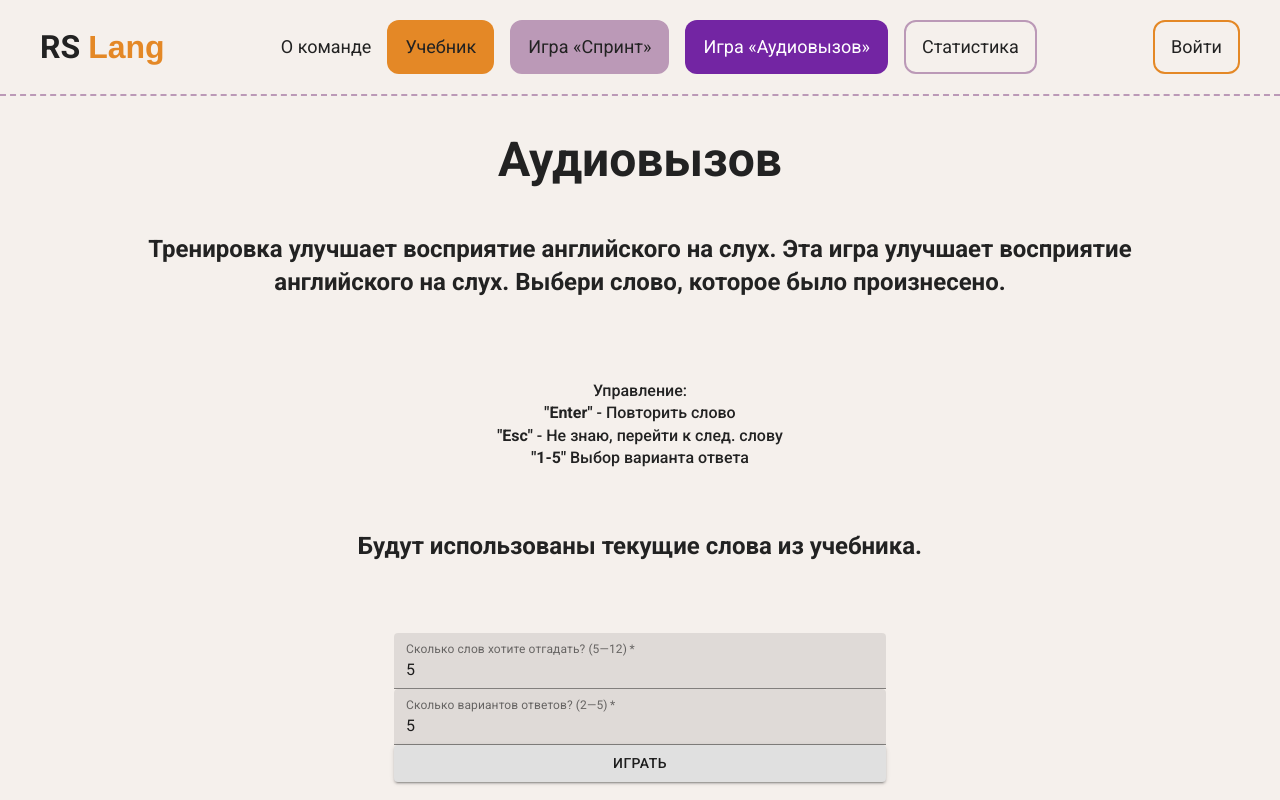
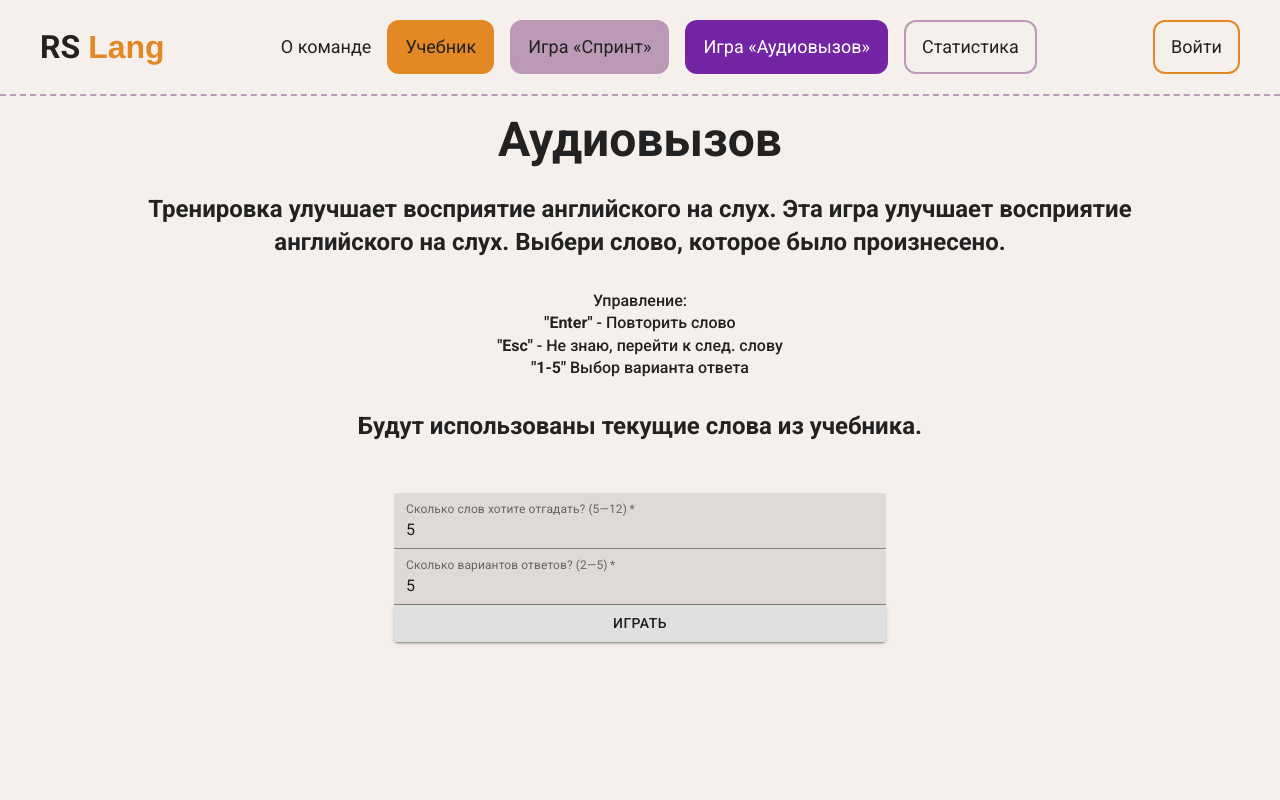
Before and after one commit to SergRudovich/rslang, a React (Create React App) app: page /audiocall in a window 1280 px wide. Shown: the top 800 px of the page. Built offline with nearby package versions, Linux system fonts and the light colour scheme; a web font is replaced by a local one.

Commit message:
fix: some style margin bugs

```diff
--- a/src/components/AudioCallGame/components/Answer/AnswerView.css
+++ b/src/components/AudioCallGame/components/Answer/AnswerView.css
@@ -7,12 +7,11 @@
   text-align: center;
   border-radius: 20px;
   cursor: pointer;
-
 }
 
 .item:hover {
-    background-color: #00000033;
-  }
+  background-color: #00000033;
+}
 
 .disable {
   color: #00000033;
--- a/src/components/AudioCallGame/components/FinishGameItem/FinishGameItemView.js
+++ b/src/components/AudioCallGame/components/FinishGameItem/FinishGameItemView.js
@@ -9,8 +9,8 @@ const FinishGameItemView = ({ word }) => {
   const audioElement = new Audio(getFilePath(word.audio));
   return (
     <div className='containerB'>
-      <IconButton aria-label="audio" onClick = {() => audioElement.play()}>
-        <VolumeUpRounded fontSize="large"/>
+      <IconButton aria-label="audio" onClick={() => audioElement.play()}>
+        <VolumeUpRounded fontSize="large" />
       </IconButton>
       <p className='text'>{word.word}</p>
     </div>
--- a/src/components/AudioCallGame/components/FinishGamePage/FinishGamePageView.js
+++ b/src/components/AudioCallGame/components/FinishGamePage/FinishGamePageView.js
@@ -6,9 +6,34 @@ import { text } from '../../../../data/const';
 
 import './FinishGamePageView.css';
 import FinishGameItem from '../FinishGameItem';
+import { useDispatch, useSelector } from "react-redux";
+import { createUserWord } from '../../../../services/wordsService';
+import { gameName } from '../../../../data/const';
 
 const FinishGamePageView = ({ errorAnswerArray, rightAnswerArray, handleClickNewGame }) => {
-  const generateItemsWords = (array) => (
+
+  const user = useSelector(state => state.user);
+  const dispatch = useDispatch();
+
+  const generateItemsWords = (array) => {
+    if (user) {
+      for (let word of errorAnswerArray) {
+        const userWord = {
+          game: gameName.audiocall,
+          yes: 1,
+        };
+        dispatch(createUserWord(user.userId, word.id, userWord, user.token));
+      }
+      for (let word of rightAnswerArray) {
+        const userWord = {
+          game: gameName.audiocall,
+          no: 1,
+        };
+        dispatch(createUserWord(user.userId, word.id, userWord, user.token));
+      }
+    }
+
+    return (
       array.length !== 0 && array.map((word) => (
         <FinishGameItem
           key={word.id}
@@ -16,20 +41,21 @@ const FinishGamePageView = ({ errorAnswerArray, rightAnswerArray, handleClickNew
         />
       ))
     );
+  }
 
   return (
     <>
       <div className='containerC'>
         <div>
           <h2 className='title'>
-            { text.ru.answersCorrect }
+            {text.ru.answersCorrect}
             <span className='right'>{rightAnswerArray.length}</span>
           </h2>
           {generateItemsWords(rightAnswerArray)}
         </div>
         <div>
           <h2 className='title'>
-          { text.ru.answersMistaken }
+            {text.ru.answersMistaken}
             <span className='wrong'>{errorAnswerArray.length}</span>
           </h2>
           {generateItemsWords(errorAnswerArray)}
@@ -41,7 +67,7 @@ const FinishGamePageView = ({ errorAnswerArray, rightAnswerArray, handleClickNew
         onClick={() => handleClickNewGame()}
         className='button'
       >
-        { text.ru.button.newGame }
+        {text.ru.button.newGame}
       </Button>
     </>
   );
--- a/src/components/AudioCallGame/components/GamePage/index.js
+++ b/src/components/AudioCallGame/components/GamePage/index.js
@@ -1,6 +1,6 @@
 import React from "react";
 import PropTypes from "prop-types";
-import { API_URL} from "../../../../data/const";
+import { API_URL } from "../../../../data/const";
 import data from '../../callGam';
 import GamePageView from "./GamePageView.js";
 import {
--- a/src/components/AudioCallGame/components/Main/MainView.js
+++ b/src/components/AudioCallGame/components/Main/MainView.js
@@ -30,7 +30,7 @@ const MainView = ({
       level={level}
       handleClickNewGame={handleClickNewGame}
       numberAnswers={numberAnswers}
-	  from={from}
+      from={from}
       isStart={isStart}
       numberLevel={numberLevel}
     />
--- a/src/components/AudioCallGame/components/StartGamePage/StartGamePageView.css
+++ b/src/components/AudioCallGame/components/StartGamePage/StartGamePageView.css
@@ -4,34 +4,31 @@
   align-items: center;
 }
 
-.btn-start{
-	background-color: #e48826;
+.btn-start {
+  background-color: #e48826;
 }
 
 .titleStart {
-
-	margin-top: 30px;
-    font-size: 3rem;
-	font-weight: 900;
+  margin-top: 10px;
+  font-size: 3rem;
+  font-weight: 900;
 
   @media (max-width: 720px) {
     font-size: 3rem;
-	font-weight: 900;
+    font-weight: 900;
   }
 
   @media (max-width: 520px) {
     font-size: 1.4rem;
-	font-weight: 900;
+    font-weight: 900;
   }
 }
-
-
 
 .textStart {
   width: 80%;
   font-size: 1.5rem;
   font-weight: 700;
-  margin: 40px;
+  margin: 20px;
   text-align: center;
   @media (max-width: 720px) {
     font-size: 1rem;
@@ -42,19 +39,19 @@
   width: 80%;
   font-size: 1rem;
   font-weight: 500;
-  margin: 40px;
+  margin: 10px;
   text-align: center;
   @media (max-width: 720px) {
     font-size: 1rem;
   }
 }
 
-
 .form {
   display: flex;
   flex-direction: column;
   width: 40%;
-  margin-top: 40px;
+  margin-top: 20px;
+  margin-bottom: 20px;
   padding: 10px;
   @media (max-width: 720px) {
     width: 70%;
--- a/src/components/AudioCallGame/components/StartGamePage/StartGamePageView.js
+++ b/src/components/AudioCallGame/components/StartGamePage/StartGamePageView.js
@@ -52,8 +52,8 @@ const StartGamePageView = ({
       <div className="textStart">
         Тренировка улучшает восприятие английского на слух. Эта игра улучшает восприятие английского на слух. Выбери слово, которое было произнесено.
       </div>
-	  <div className="textStartSelectors">
-        Управление: <br/><strong>"Enter"</strong> - Повторить слово <br/> <strong>"Esc"</strong> - Не знаю, перейти к след. слову <br/> <strong>"1-5"</strong> Выбор варианта ответа      </div>
+      <div className="textStartSelectors">
+        Управление: <br /><strong>"Enter"</strong> - Повторить слово <br /> <strong>"Esc"</strong> - Не знаю, перейти к след. слову <br /> <strong>"1-5"</strong> Выбор варианта ответа      </div>
       {from === "menu" ? (
         <>
           <div className="sprint-start-label">
--- a/src/components/SprintGame/StartSprint/StartSprint.css
+++ b/src/components/SprintGame/StartSprint/StartSprint.css
@@ -6,7 +6,7 @@
 .sprint-start-description {
   font-size: 1.5rem;
   font-weight: 700;
-  margin: 40px;
+  margin: 20px;
   max-width: 1000px;
   text-align: center;
 }
@@ -21,3 +21,7 @@
 .sprint-start-btn {
   margin: 20px;
 }
+
+.sprint-start-controls {
+  text-align: center;
+}
--- a/src/components/SprintGame/StartSprint/StartSprint.js
+++ b/src/components/SprintGame/StartSprint/StartSprint.js
@@ -22,6 +22,9 @@ function StartSprint({ handlePlayGame, from }) {
       <div className='sprint-start-title'>Спринт</div>
       <div className='sprint-start-description'>Спринт - это игра на скорость. Необходимо правильно
         ответить на как можно большее количество вопросов за 30 секунд</div>
+      <div className='sprint-start-controls'>
+        Управление: <br /><strong>"Стрелка влево"</strong> - Правильно <br /> <strong>"Стрелка вправо"</strong> - Не правильно <br />
+      </div>
       {(from === 'menu') ? <>
         <div className='sprint-start-label'>Выберите уровень сложности слов</div>
         <SelectLevel handleSelectLevel={handleSelectLevel} />
```
Also changed, not shown: src/components/AudioCallGame/components/Button/ButtonView.js (line endings or trailing spaces), src/components/AudioCallGame/components/Main/index.js (indentation only). Lines whose indentation alone changed are shown as unchanged.
